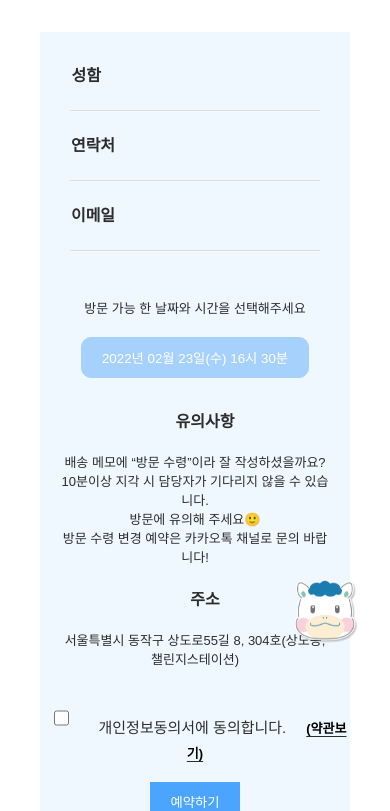
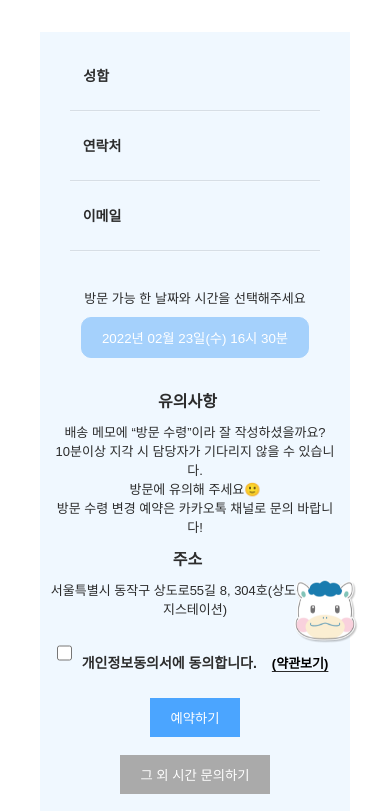
Before and after one commit to ssunivs/front-ssunivs-store, a React (Create React App) app: page /Reservation in a window 390 px wide. Shown: the part 165-976 px from the top of the page. Built offline with nearby package versions, Linux system fonts and the light colour scheme.

Commit message:
reservation mobile css

```diff
--- a/src/pages/Reservation.js
+++ b/src/pages/Reservation.js
@@ -42,17 +42,23 @@
             <form className={styles.reservationForm}
             action=" " name="reservationInfo" method="post">
                 <label>
-                    <span>성함&nbsp;&nbsp;&nbsp;</span>
+                    <div className={styles.reservationInput}>
+                        <span>성함&nbsp;&nbsp;&nbsp;</span>
+                    </div>
                     <input id="rsv_name" name="rsv_name" type="text" required></input>
                 </label>
                 <hr></hr>
                 <label>
-                    <span>연락처</span>
+                    <div className={styles.reservationInput}>
+                        <span>연락처</span>
+                    </div>
                     <input id="rsv_tel" type="tel" name="rsv_tel" pattern="[0-9]+" required></input>
                 </label>
                 <hr></hr>
                 <label>
-                    <span>이메일</span>
+                <div className={styles.reservationInput}>
+                        <span>이메일</span>
+                    </div>
                     <input id="rsv_email" type="email" name="rsv_email" required></input>
                 </label>
                 <hr></hr>
@@ -106,20 +112,24 @@
                         setHours(setMinutes(new Date(), 0), 17)
                     ]}
                 />
-            <span>유의사항</span>
-            <p>배송 메모에 “방문 수령”이라 잘 작성하셨을까요?<br></br>
+            <span className={styles.notice1}>유의사항</span>
+            <p className={styles.notice2}>배송 메모에 “방문 수령”이라 잘 작성하셨을까요?<br></br>
             10분이상 지각 시 담당자가 기다리지 않을 수 있습니다.<br></br>
             방문에 유의해 주세요🙂<br></br>
             방문 수령 변경 예약은 카카오톡 채널로 문의 바랍니다!
             </p>
-            <span>주소</span>
-            <p>서울특별시 동작구 상도로55길 8, 304호(상도동, 챌린지스테이션)<br></br>
+            <span className={styles.notice1}>주소</span>
+            <p className={styles.notice2}>서울특별시 동작구 상도로55길 8, 304호(상도동, 챌린지스테이션)<br></br>
             </p>
             <label>
-            <input id={styles.privacyCheck} type="checkbox" name="rsv_agree" required></input>
-            <span id={styles.privacyAgree}>개인정보동의서에 동의합니다.</span>
+                <input id={styles.privacyCheck} type="checkbox" name="rsv_agree" required></input>
+            <div id={styles.privacyAgree}>
+                <span>개인정보동의서에 동의합니다.</span>
+            </div>
             </label>
-            <span id={styles.privacyLink}><Link to="/Privacy">(약관보기)</Link></span>
+            <div id={styles.privacyLink}>
+                <span><Link to="/Privacy">(약관보기)</Link></span>
+            </div>
             <br></br>
 
             <button id={styles.reservationFinBnt} type="submit">
--- a/src/pages/Reservation.module.css
+++ b/src/pages/Reservation.module.css
@@ -15,12 +15,12 @@
 }
 
 #privacyAgree{
-    text-align: center;
-    font-weight: normal;
-    font-size:15px;
+    display: inline-block;
+    font-size:14px;
 }
 
 #privacyLink{
+    display: inline-block;
     font-size:13px;
     text-underline-position: under;
     text-decoration: underline;
@@ -28,7 +28,6 @@
 
 #privacyCheck{
     width: 15px;
-    margin-top: 15px;
 }
 .reservationDateBnt{
     color: #fff;
@@ -105,16 +104,25 @@
     font-weight: 500;
 }
 
-
+.reservationInput{
+    display: inline-block;
+}
 @media screen and (max-width:599px) {
     /* 모바일 세로 */
     #reservationNotice{
         padding-top: 0px;
         padding-bottom: 0px;
     }
-    .reservationForm span{
+    /* .reservationForm span{
         padding-left: 20px;
         padding-right: 0px;
+    } */
+
+    .reservationInput{
+        /* padding-left: 20px;
+        padding-right: 0px; */
+        font-size: 14px;
+        margin-left: 13px;
     }
     .reservationForm hr{
         width: 250px;
@@ -124,17 +132,21 @@
         border-bottom: 1px solid rgba(255, 255, 255, 0.3);
     }
     .reservationForm input{
-        width: 200px;
+        width: 160px;
         height: 30px;
         margin: 10px;
     }
     .reservationForm p{
         font-size: 13px;
-        margin: 20px;
+        margin: 10px;
     }
 
     #reservationNotice > p{
         font-size: 12px;
         margin: 10px;
     }
+
+    .reservationForm .reservationNotice1{
+        padding: 0px;
+    }
 }
```
